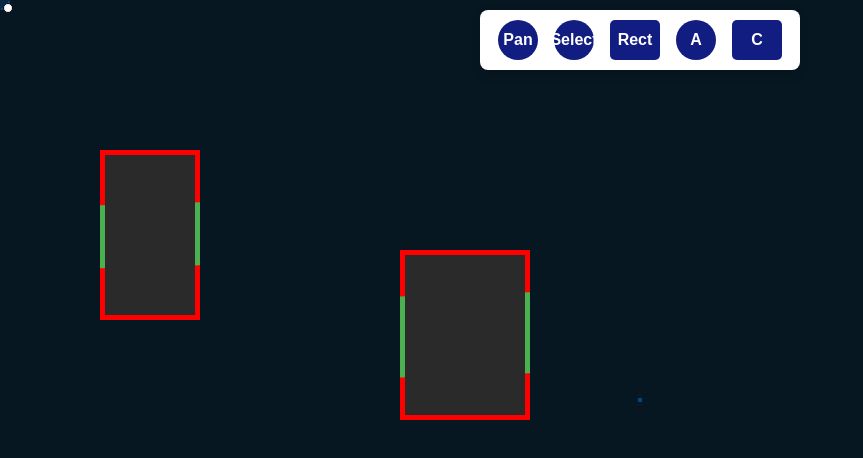
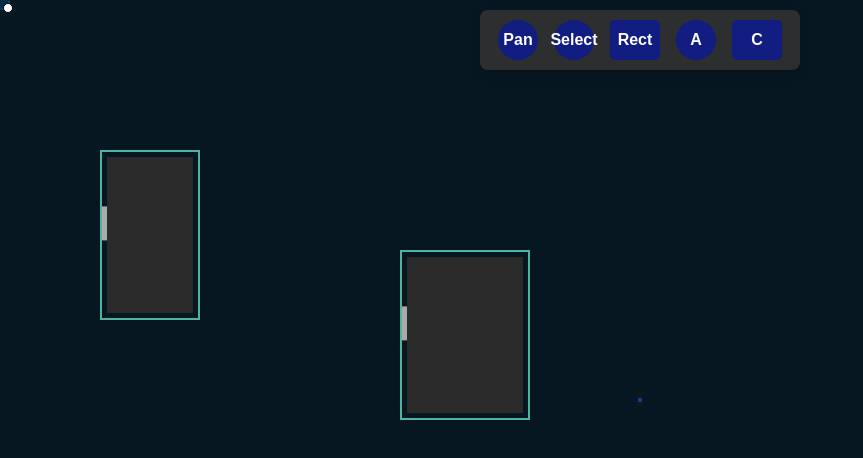
Before and after one commit to miladshiri/animateDraw, a Next.js app: page / in a window 1280 px wide. Shown: the top 458 px of the page, without its empty margins (0-863 px from the left). Built offline with nearby package versions, Linux system fonts and the light colour scheme.

Commit message:
Another cool shape: race turn

```diff
--- a/app/page.js
+++ b/app/page.js
@@ -457,7 +457,7 @@ export default function Home() {
             left: `${selectionDragBox.x}px`,
             width: `${selectionDragBox.width}px`,
             height: `${selectionDragBox.height}px`,
-            backgroundColor: "#2a2a2a",
+            backgroundColor: "rgba(0, 68, 140, 0.35)",
             border: "2px solid rgb(0, 68, 140)",
             pointerEvents: "none",
           }}
--- a/components/AnimatedRec copy.js
+++ /dev/null
@@ -1,62 +0,0 @@
-"use client";
-
-import React, { useState, useEffect } from "react";
-
-const AnimatedRec = ({initialSize, scale, initialPosition, position}) => {
-  return (
-    <div
-      style={{
-        position: "absolute",
-        top: `${(position.y  + initialPosition.y) * scale}px`, // Apply drag position
-        left: `${(position.x + initialPosition.x) * scale}px`, // Apply drag position
-        width: `${initialSize.w * scale}px`, // Scaled width
-        height: `${initialSize.h * scale}px`, // Scaled height
-        border: `${10 * scale}px solid rgb(66, 5, 48)`, // Scaled border
-        userSelect: "none", // Prevent text selection while dragging
-      }}
-    >
-      <>
-        {/* Animated Circle */}
-        <div
-          style={{
-            position: "absolute",
-            top: `${-10 * scale}px`, // Scaled position
-            left: `${-10 * scale}px`, // Scaled position
-            width: `${10 * scale}px`, // Scaled circle size
-            height: `${10 * scale}px`, // Scaled circle size
-            backgroundColor: "#aaaaaa",
-            animation: `moveAlongBorder ${5 / scale}s linear infinite`, // Adjust speed based on scale
-          }}
-        ></div>
-      </>
-
-      {/* CSS keyframe animation */}
-      <style jsx>{`
-        @keyframes moveAlongBorder {
-          0% {
-            top: ${-10 * scale}px;
-            left: ${-10 * scale}px;
-          }
-          25% {
-            top: ${-10 * scale}px;
-            left: ${(initialSize.h) * scale}px; /* Scaled top-right corner */
-          }
-          50% {
-            top: ${(initialSize.w) * scale}px; /* Scaled bottom-right corner */
-            left: ${(initialSize.h) * scale}px;
-          }
-          75% {
-            top: ${(initialSize.w) * scale}px; /* Scaled bottom-left corner */
-            left: ${-10 * scale}px;
-          }
-          100% {
-            top: ${-10 * scale}px; /* Back to the top-left corner */
-            left: ${-10 * scale}px;
-          }
-        }
-      `}</style>
-    </div>
-  );
-};
-
-export default AnimatedRec;
--- a/components/AnimatedRec.js
+++ b/components/AnimatedRec.js
@@ -4,37 +4,50 @@ import { motion } from "framer-motion";
 import React, { useState, useEffect } from "react";
 
 const AnimatedRec = ({size, scale}) => {
+  const factor = 0.2;
+  const path = [
+    { x: 0, y: 0 },
+    { x: (size.w - size.w * factor) * scale, y: 0 },
+    { x: (size.w - size.w * factor) * scale, y: (size.h - size.h * factor) * scale },
+    { x: 0 , y: (size.h - size.h * factor) * scale },
+    { x: 0, y: 0 },
+  ];
 
   return (
     <div
       style={{
-        backgroundColor: "red",
+        backgroundColor: "transparent",
         position: "relative",
         top: `0px`,
         left: `0px`,
         width: `100%`,
         height: `100%`,
-        textAlign: 'center',
+        border: `${2 * scale}px solid #51b39a`,
         userSelect: "none",
-        overflow: "hidden",
       }}
     >
       <>
-      <div
+      <motion.div
         style={{
-          top: "50%",
-          left: "50%",
           position: "absolute",
-          content: "",
-          width: `${Math.max(size.w, size.h) * scale * 2}px`,
-          height: `${Math.min(size.w, size.h) * scale / 1.6}px`,
-          background: "#4caf50",
-          transform: "translate(-50%, -50%) rotate(45deg)",
-          animation: "rotateAround 4s linear infinite",
-
+          top: 0,
+          left: 0,
+          width: `${size.w * factor * scale}px`, // Scaled circle size
+          height: `${size.h * factor * scale}px`, // Scaled circle size
+          backgroundColor: "#aaaaaa",
+          borderRadius: "0%", // To make it a circle
         }}
-      >
-      </div>
+        animate={{
+          x: path.map((point) => point.x),
+          y: path.map((point) => point.y),
+        }}
+        transition={{
+          repeat: Infinity,
+          duration: 0.2 / scale, // Speed adjusted by scale
+          ease: "linear",
+        }}
+      />
+      </>
       <div
         style={{
           position: "absolute",
@@ -42,23 +55,7 @@ const AnimatedRec = ({size, scale}) => {
           background: "#2a2a2a"
 
         }}
-      >
-
-      </div>
-      </>
-
-      {/* CSS keyframe animation */}
-      <style jsx>{`
-        @keyframes rotateAround {
-          from {
-            transform: translate(-50%, -50%) rotate(0deg);
-          }
-          to {
-            transform: translate(-50%, -50%) rotate(360deg);
-          }
-        }
-      `}</style>
-
+      ></div>
     </div>
   );
 };
--- /dev/null
+++ b/components/AnimatedRecRotate.js
@@ -0,0 +1,66 @@
+"use client";
+import { motion } from "framer-motion";
+
+import React, { useState, useEffect } from "react";
+
+const AnimatedRec = ({size, scale}) => {
+
+  return (
+    <div
+      style={{
+        backgroundColor: "red",
+        position: "relative",
+        top: `0px`,
+        left: `0px`,
+        width: `100%`,
+        height: `100%`,
+        textAlign: 'center',
+        userSelect: "none",
+        overflow: "hidden",
+      }}
+    >
+      <>
+      <div
+        style={{
+          top: "50%",
+          left: "50%",
+          position: "absolute",
+          content: "",
+          width: `${Math.max(size.w, size.h) * scale * 2}px`,
+          height: `${Math.min(size.w, size.h) * scale / 1.6}px`,
+          background: "#4caf50",
+          transform: "translate(-50%, -50%) rotate(45deg)",
+          animation: "rotateAround 4s linear infinite",
+
+        }}
+      >
+      </div>
+      <div
+        style={{
+          position: "absolute",
+          inset: `${5 * scale}px`,
+          background: "#2a2a2a"
+
+        }}
+      >
+
+      </div>
+      </>
+
+      {/* CSS keyframe animation */}
+      <style jsx>{`
+        @keyframes rotateAround {
+          from {
+            transform: translate(-50%, -50%) rotate(0deg);
+          }
+          to {
+            transform: translate(-50%, -50%) rotate(360deg);
+          }
+        }
+      `}</style>
+
+    </div>
+  );
+};
+
+export default AnimatedRec;
--- a/components/Toolbar.js
+++ b/components/Toolbar.js
@@ -9,7 +9,7 @@ const Toolbar = ({ setSelectedTool, selectedTool }) => {
     left: "50%",
     transform: "translateX(-50%)",
     width: "25%", // 1/4 of the screen width
-    backgroundColor: "#fff",
+    backgroundColor: "rgba(48, 48, 48, 0.95)",
     boxShadow: "0px 4px 10px rgba(0, 0, 0, 0.2)", // Shadow effect
     borderRadius: "8px", // Slightly rounded corners
     padding: "10px",
```
Also changed, not shown: components/AnimatedRecDotMove.js (renamed from components/AnimatedRec copy 2.js).
